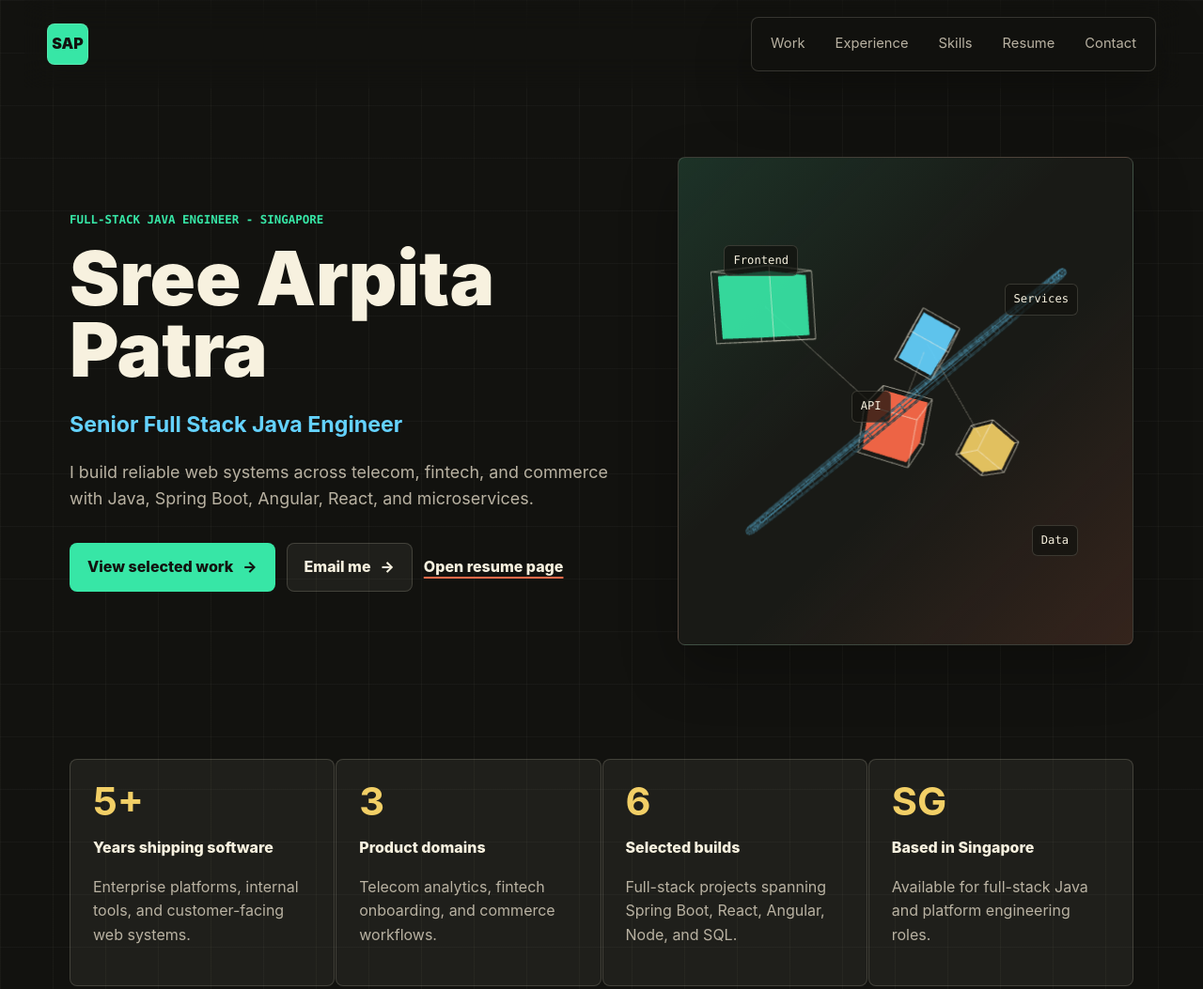
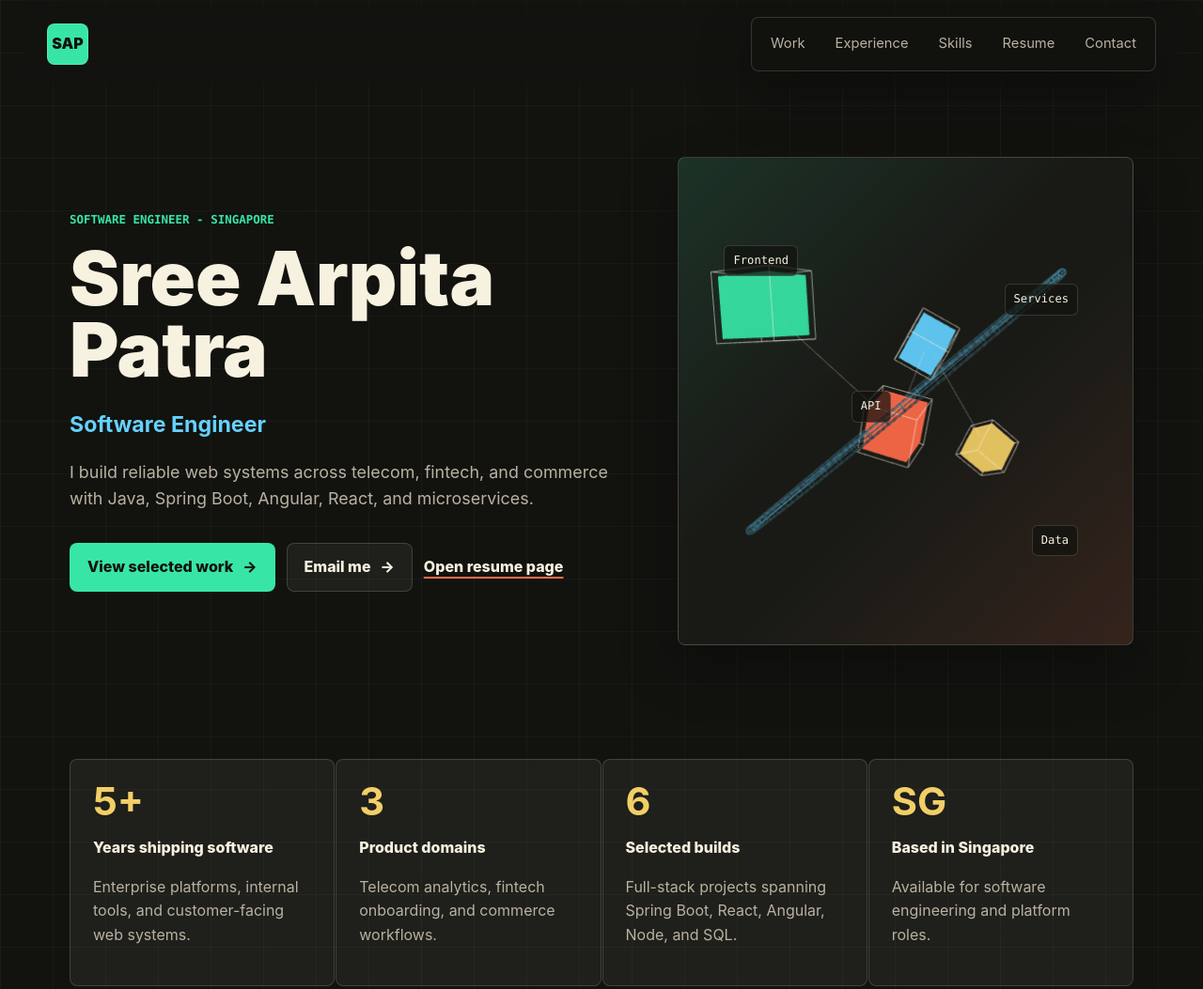
Before and after one commit to sreearpita/sreearpita.github.io, an Astro site: page / in a window 1280 px wide. Shown: the top 1053 px of the page at 94% size. Built offline with nearby package versions, Linux system fonts and the light colour scheme; Astro itself is replaced by a stand-in of ours.

Commit message:
Update profile title to software engineer

```diff
--- a/src/data/portfolio.ts
+++ b/src/data/portfolio.ts
@@ -46,7 +46,7 @@ export type SkillGroup = {
 
 export const profile: Profile = {
   name: 'Sree Arpita Patra',
-  title: 'Senior Full Stack Java Engineer',
+  title: 'Software Engineer',
   positioning:
     'I build reliable web systems across telecom, fintech, and commerce with Java, Spring Boot, Angular, React, and microservices.',
   email: 'sreearpitapatra@gmail.com',
@@ -74,7 +74,7 @@ export const metrics: Metric[] = [
   {
     value: 'SG',
     label: 'Based in Singapore',
-    detail: 'Available for full-stack Java and platform engineering roles.',
+    detail: 'Available for software engineering and platform roles.',
   },
 ];
 
--- a/src/layouts/BaseLayout.astro
+++ b/src/layouts/BaseLayout.astro
@@ -7,8 +7,8 @@ type Props = {
 };
 
 const {
-  title = 'Sree Arpita Patra - Senior Full Stack Java Engineer',
-  description = 'Portfolio of Sree Arpita Patra, a full-stack Java engineer building reliable web systems across telecom, fintech, and commerce.',
+  title = 'Sree Arpita Patra - Software Engineer',
+  description = 'Portfolio of Sree Arpita Patra, a software engineer building reliable web systems across telecom, fintech, and commerce.',
 } = Astro.props;
 ---
 
--- a/src/pages/index.astro
+++ b/src/pages/index.astro
@@ -36,7 +36,7 @@ const archiveProjects = projects.filter((project) => !project.featured);
   <main id="top">
     <section class="hero section-shell">
       <div class="hero-copy" data-reveal>
-        <p class="eyebrow">Full-stack Java engineer - Singapore</p>
+        <p class="eyebrow">Software Engineer - Singapore</p>
         <h1>{profile.name}</h1>
         <p class="hero-role">{profile.title}</p>
         <p class="hero-summary">{profile.positioning}</p>
@@ -84,7 +84,7 @@ const archiveProjects = projects.filter((project) => !project.featured);
         <p class="eyebrow">Selected work</p>
         <h2>Projects framed around role, systems, and outcome.</h2>
         <p>
-          The portfolio leads with the work most relevant to full-stack Java roles, then keeps the
+          The portfolio leads with the work most relevant to software engineering roles, then keeps the
           rest of the archive available without hiding Swipe2Eat behind a dynamic GitHub API refresh.
         </p>
       </div>
@@ -222,7 +222,7 @@ const archiveProjects = projects.filter((project) => !project.featured);
       <div class="contact-panel" data-reveal>
         <div>
           <p class="eyebrow">Contact</p>
-          <h2>Open to full-stack Java and platform engineering roles.</h2>
+          <h2>Open to software engineering and platform roles.</h2>
           <p>
             Based in {profile.location}. The public page keeps the contact surface focused on email,
             LinkedIn, and GitHub.
```
